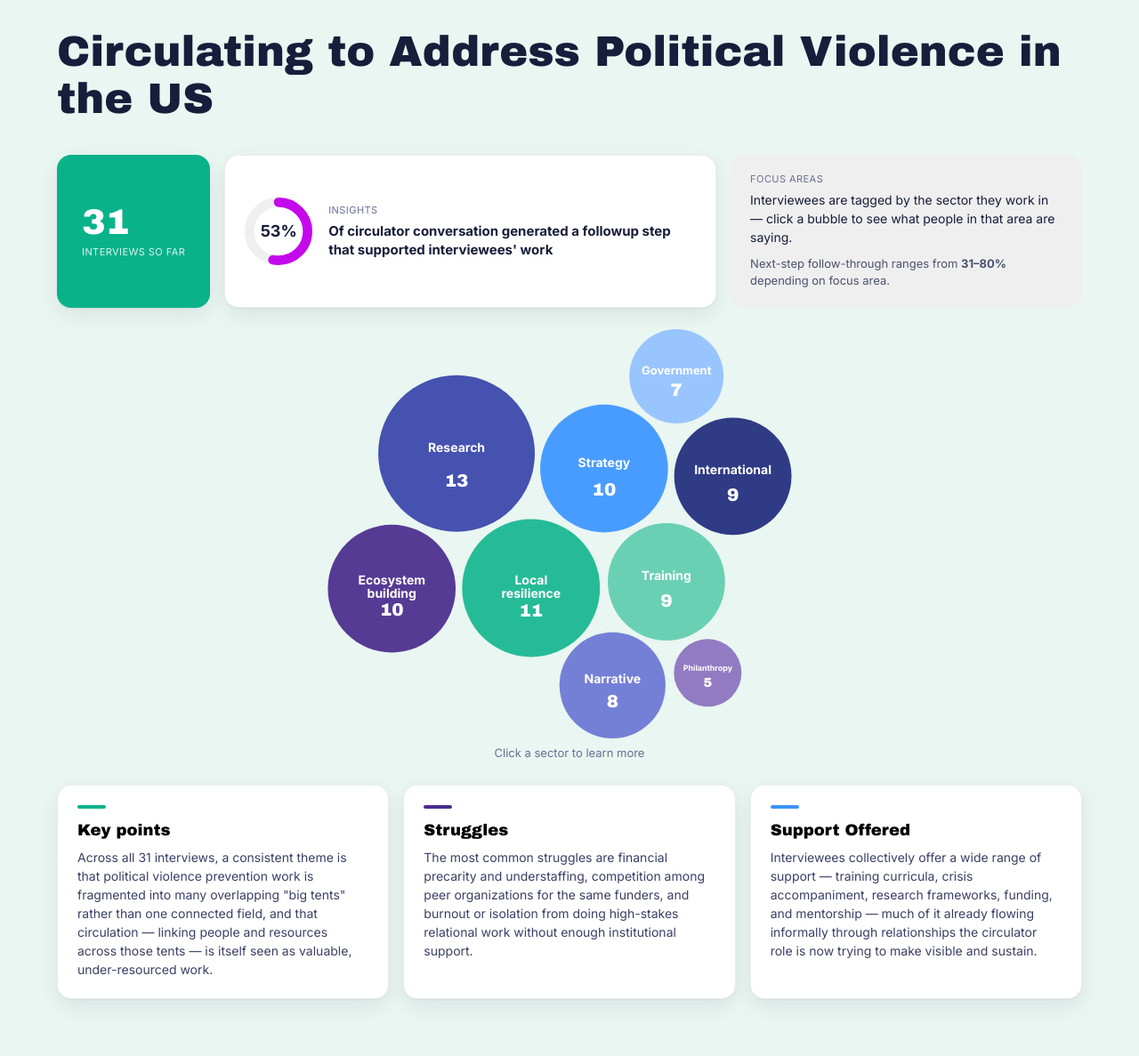
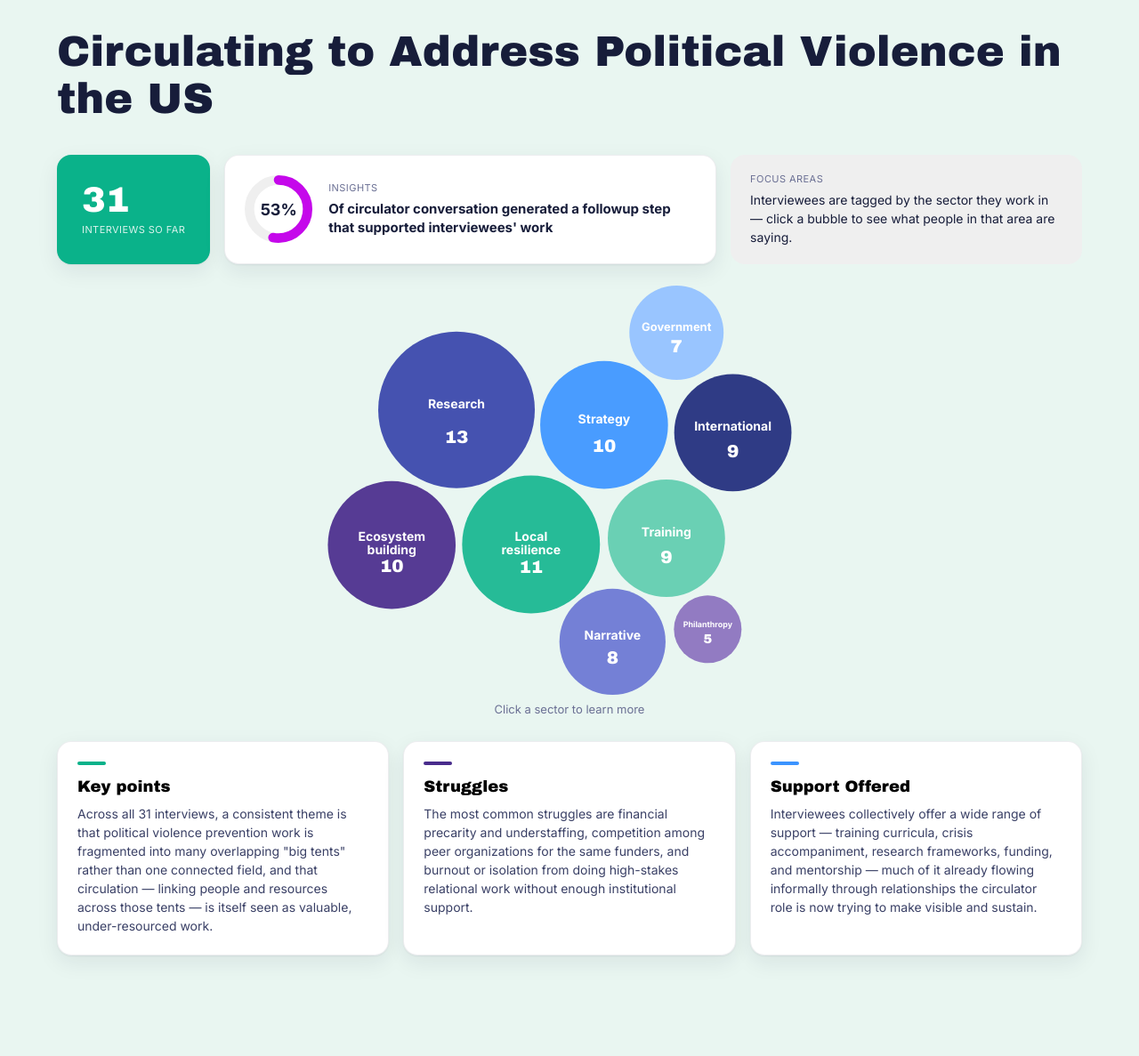
Before and after one commit to davidgljay/Interstitium-Circulator-Data-Visualization, a Jekyll site: the page built from index.html, in a window 1280 px wide. Shown: the whole page at 89% size. Built offline with Jekyll 4.4.1, drawn with Linux system fonts in a browser that asks for light colours; after the commit the page ends 1138 px from its top, so only the background shows below that.

Commit message:
fix: remove next-steps range line from focus areas card
Co-Authored-By: Claude Sonnet 5 <noreply@anthropic.com>

```diff
--- a/_data/copy.yml
+++ b/_data/copy.yml
@@ -12,8 +12,6 @@ home:
   focus_areas:
     title: "Focus areas"
     body: "Interviewees are tagged by the sector they work in — click a bubble to see what people in that area are saying."
-    range_prefix: "Next-step follow-through ranges from"
-    range_suffix: "depending on focus area."
   bubble_caption: "Click a sector to learn more"
   cards:
     key_points:
--- a/assets/css/main.css
+++ b/assets/css/main.css
@@ -224,12 +224,6 @@ button {
   color: var(--navy);
   line-height: 1.5;
 }
-.focus-card .focus-range {
-  margin-top: 10px;
-  font-size: 13px;
-  color: #4B5170;
-}
-
 .bubble-field-wrap {
   margin: 8px 0;
 }
--- a/assets/js/app.js
+++ b/assets/js/app.js
@@ -165,7 +165,6 @@
         '<div class="focus-card">' +
           '<div class="focus-title">' + esc(COPY.home.focus_areas.title) + "</div>" +
           "<p>" + esc(COPY.home.focus_areas.body) + "</p>" +
-          '<p class="focus-range">' + esc(COPY.home.focus_areas.range_prefix) + " <strong>" + nextSteps.min + "–" + nextSteps.max + "%</strong> " + esc(COPY.home.focus_areas.range_suffix) + "</p>" +
         "</div>" +
       "</div>" +
       '<div class="bubble-field-wrap"><svg id="bubble-field" class="bubble-field"></svg></div>' +
```
